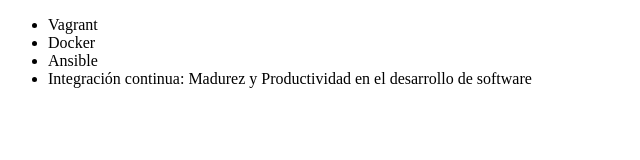
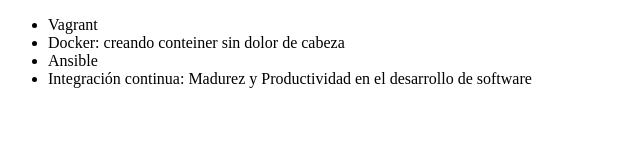
Before and after one commit to Samircerrato/OracleONE_AluraLatam, a plain HTML site: page index.html in a window 1280 px wide. Shown: the whole page, without its empty margins (0-640 px from the left). Drawn offline with Linux system fonts and the light colour scheme.

Commit message:
corriendo error durante el rebase

```diff
--- a/index.html
+++ b/index.html
@@ -6,10 +6,10 @@
 </head>
 <body>
      <ul>
-         <li>Vagrant </li>
-         <li>Docker </li>
-         <li>Ansible </li>
-         <li>Integración continua: Madurez y Productividad en el desarrollo de software</li>
+         <li> Vagrant </li>
+         <li> Docker: creando conteiner sin dolor de cabeza </li>
+         <li> Ansible </li>
+         <li> Integración continua: Madurez y Productividad en el desarrollo de software</li>
      </ul>
 </body>
 </html>
```
